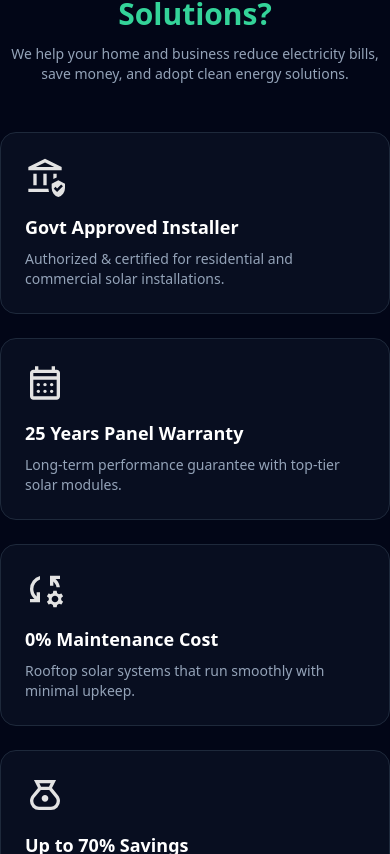
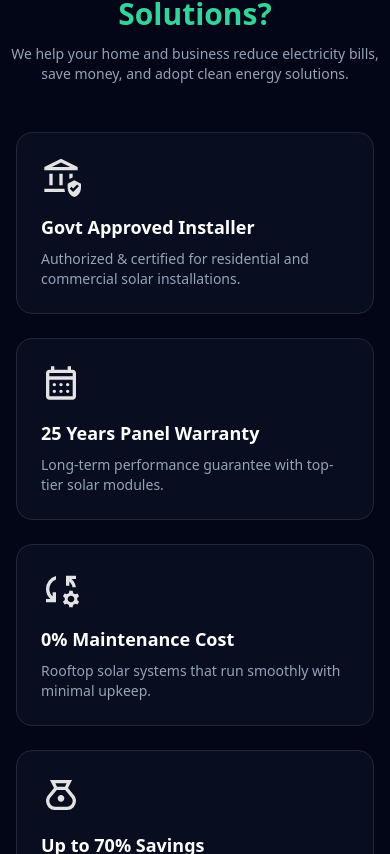
Before and after one commit to Techhaldar/eco-power, a React (Vite) app: page / in a window 390 px wide. Shown: the part 1270-2124 px from the top of the page. Built offline with nearby package versions, Linux system fonts and the light colour scheme.

Commit message:
all updates till date

```diff
--- a/src/App.jsx
+++ b/src/App.jsx
@@ -18,13 +18,10 @@ function App() {
     <BrowserRouter>
       <ScrollToTop />
 
-      {/* Full page layout */}
       <div className="min-h-screen flex flex-col">
         <MobileOfferBar />
-        {/* Top Navbar */}
         <Navbar />
 
-        {/* Main content area */}
         <main className="flex-grow">
           <Routes>
             <Route path="/" element={<Home />} />
@@ -37,10 +34,7 @@ function App() {
           </Routes>
         </main>
 
-        {/* Footer always at bottom */}
-
         <Footer />
-        {/* <FloatingCallButton /> */}
         <FloatingContactBar />
       </div>
     </BrowserRouter>
--- a/src/components/KeyHighlights.jsx
+++ b/src/components/KeyHighlights.jsx
@@ -1,5 +1,3 @@
-// src/components/KeyHighlights.jsx
-
 const highlights = [
   {
     id: 1,
@@ -115,7 +113,7 @@ const KeyHighlights = () => {
       </div>
 
       {/* Highlight Cards */}
-      <div className="max-w-7xl mx-auto grid lg:px-4 grid-cols-1 sm:grid-cols-2 lg:grid-cols-3 gap-6">
+      <div className="max-w-7xl mx-auto grid px-4 grid-cols-1 sm:grid-cols-2 lg:grid-cols-3 gap-6">
         {highlights.map((item) => (
           <div
             key={item.id}
--- a/src/index.css
+++ b/src/index.css
@@ -2,16 +2,13 @@
 @tailwind components;
 @tailwind utilities;
 
-/* Pagination ko static position me laane ke liye */
 .swiper-pagination {
    position: static !important;
    margin-top: 0px !important;
 }
 
-/* Bullets styling */
 .swiper-pagination-bullet {
    background: rgb(148 163 184) !important;
-   /* slate-400 */
    opacity: 1;
    width: 10px;
    height: 10px;
@@ -19,5 +16,4 @@
 
 .swiper-pagination-bullet-active {
    background: rgb(52 211 153) !important;
-   /* emerald-400 */
 }
--- a/src/pages/Services.jsx
+++ b/src/pages/Services.jsx
@@ -38,7 +38,6 @@ function Services() {
 
   return (
     <div className="max-w-7xl mx-auto px-6 py-14">
-      {/* Heading */}
       <h1 className="text-4xl font-bold text-center text-blue-700 mb-4">
         Our Solar Services
       </h1>
@@ -49,14 +48,12 @@ function Services() {
         help you save money and protect the environment.
       </p>
 
-      {/* Services Cards */}
       <div className="grid grid-cols-1 sm:grid-cols-2 md:grid-cols-3 gap-10">
         {services.map((service, i) => (
           <div
             key={i}
             className="bg-white rounded-2xl shadow-lg hover:shadow-2xl transition duration-300 overflow-hidden group"
           >
-            {/* Image */}
             <div className="h-48 overflow-hidden">
               <img
                 src={service.img}
@@ -65,7 +62,6 @@ function Services() {
               />
             </div>
 
-            {/* Content */}
             <div className="p-6">
               <h3 className="text-xl font-semibold text-green-600 mb-2">
                 {service.title}
--- a/tailwind.config.js
+++ b/tailwind.config.js
@@ -1,4 +1,3 @@
-// tailwind.config.js
 export default {
   content: ["./index.html", "./src/**/*.{js,ts,jsx,tsx}"],
   theme: {
@@ -10,7 +9,7 @@ export default {
         },
       },
       animation: {
-        marquee: "marquee 18s linear infinite", // speed adjust kar sakte ho
+        marquee: "marquee 18s linear infinite",
       },
     },
   },
```
Also changed, not shown: src/pages/BlogDetails.jsx (added).
